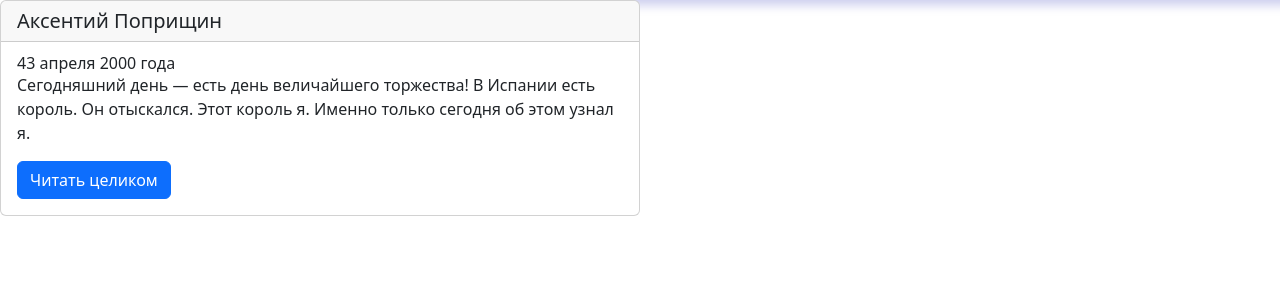
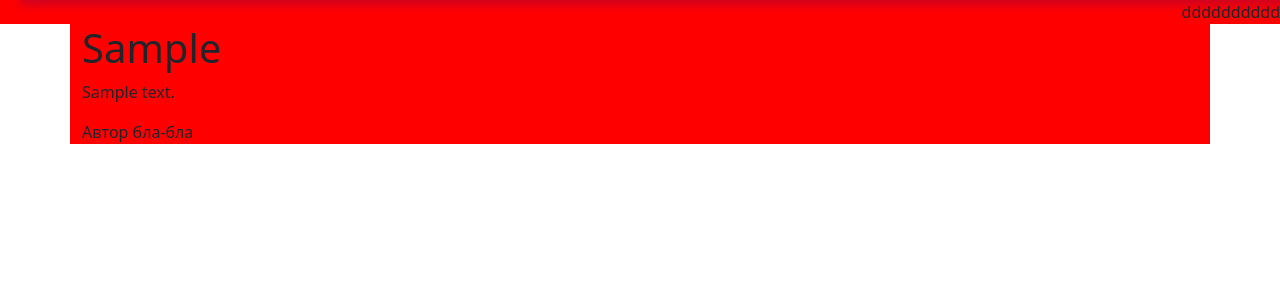
Before and after one commit to Frizzz17/administrative-commission, a Django app: page / in a window 1280 px wide. Shown: the part 58-358 px from the top of the page. Run offline with Django 3.2, Linux system fonts and the light colour scheme; tables that the repository leaves empty hold one stand-in row (values such as "Sample post"); some libraries are stand-ins or nearby versions.

Commit message:
Расшириль шаблон index и доработал view приложения news

```diff
--- a/adm_com/news/views.py
+++ b/adm_com/news/views.py
@@ -11,4 +11,4 @@ def index(request):
     }
 
 
-    return render(request, template)
+    return render(request, template, context)
--- a/adm_com/static/css/style.css
+++ b/adm_com/static/css/style.css
@@ -2,3 +2,8 @@
     background-color: rgb(0, 15, 130);
     box-shadow: 20px 5px 10px rgba(0, 14, 168, 0.208);
 }
+
+.author {
+    text-align: right;
+    background-color: red;
+}
--- a/adm_com/templates/news/index.html
+++ b/adm_com/templates/news/index.html
@@ -1,15 +1,19 @@
 {% extends 'base.html' %}
 {% block content %}
-  <div class="card col-6">
-    <h5 class="card-header">Аксентий Поприщин</h5>
-    <div class="card-body">
-      <h6 class="card-subtitle">43 апреля 2000 года</h6>
-      <p>
-        Сегодняшний день — есть день величайшего торжества!
-        В Испании есть король. Он отыскался. Этот король я.
-        Именно только сегодня об этом узнал я.
-      </p>
-      <a href="" class="btn btn-primary">Читать целиком</a>
+  {% load static %}
+  <div class="author">dddddddddd</div>
+  {% for article in articles_list %}
+    <div class="container">
+      <div class="row">
+        <div class="col-12" style="background-color: red">
+          <h1> {{ article.header }} </h1>
+          <p> {{ article.text }} </p>
+          <div class="row">
+            <div class="col-9">Автор бла-бла</div>
+            {% comment %} <div class="col-3"><img src="{% static '' %}"></div> {% endcomment %}
+          </div>
+        </div>
+      </div>
     </div>
-  </div>
+  {% endfor %}
 {% endblock %}
```
Also changed, not shown: adm_com/news/migrations/0001_initial.py (added).
